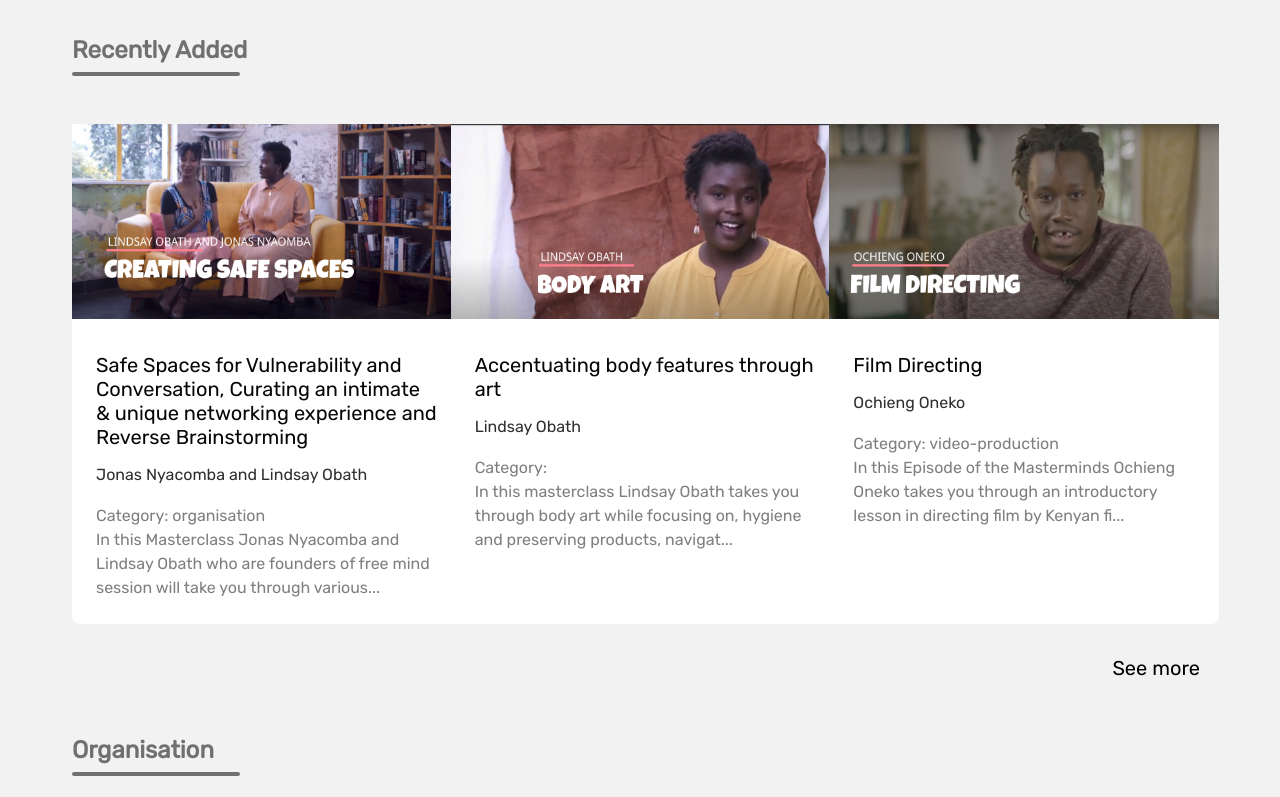
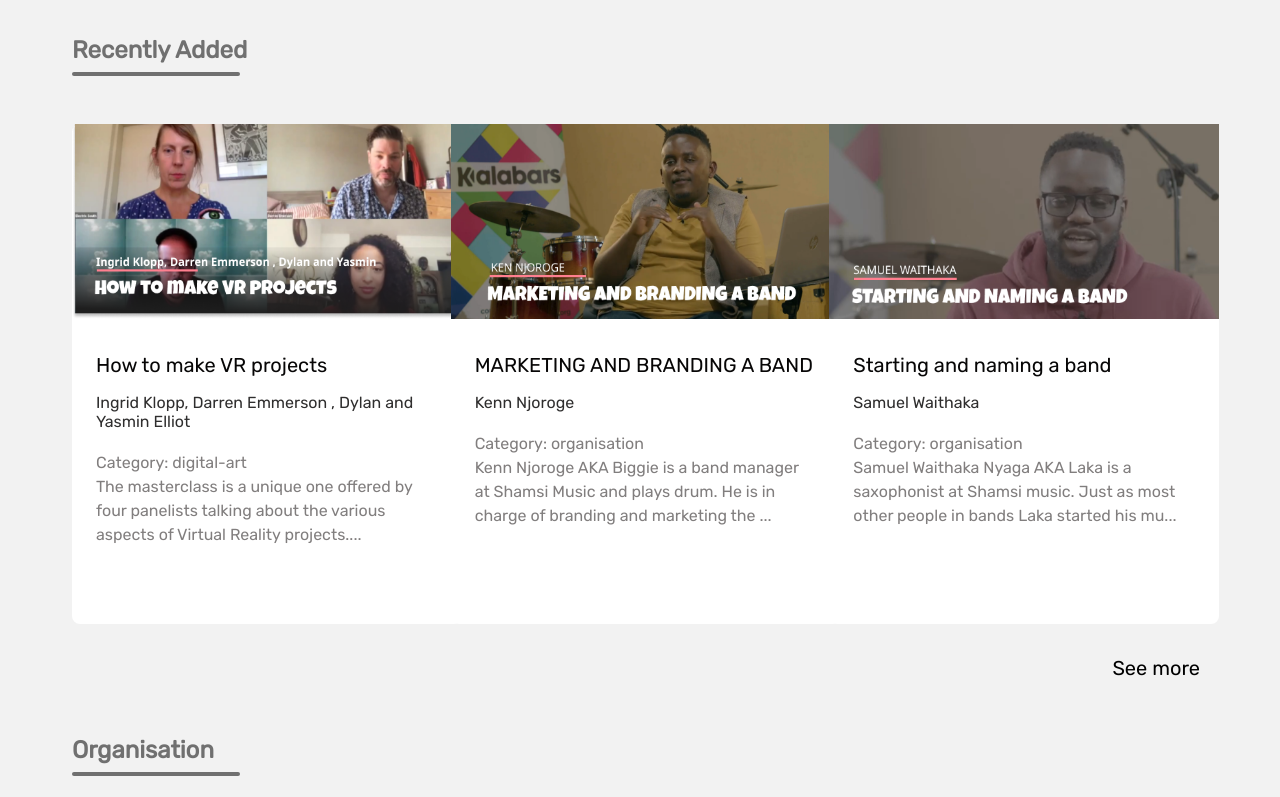
Before and after one commit to zidanegimiga/SomaSanaa, a Next.js app: page / in a window 1280 px wide. Shown: the part 566-1363 px from the top of the page. Built offline with nearby package versions, Linux system fonts and the light colour scheme.

Commit message:
feat: categorize videos according time added

```diff
--- a/data.js
+++ b/data.js
@@ -158,7 +158,7 @@ export const masterClassesData = [
         description: "Kip Ketter is a creative producer who has scaled the heights in the creative sector through pushing onto his dreams. He studied in South Africa and after coming back to Kenya he has grown to be a strategist, a brand developer and a creative content producer. In this masterclass Kip Ketter takes you through the dynamics of the gig economy and networking within it.",
         youtubeEmbedID: "0_Awn46Ad1g",
         poster: "/gigEconomy.png",
-        category: "organisation"
+        category: "organisation",
     },
     {
         id: "HaDO6ySV7rc",
@@ -167,7 +167,8 @@ export const masterClassesData = [
         description: "The masterclass is a unique one offered by four panelists talking about the various aspects of Virtual Reality projects. The panelist are Ingrid Klopp from Electric south based in Cape town South Africa, Darren Emmerson from the UK who works in VR and Augmented Reality, Dylan based in South Africa and is a documentary film maker and a lecturer at the university of Cape town and Yasmin Elliot an immersive content production director and a co-founder of a company called Bokker based in New York. The panelist takes you through a nearly one hour long of sharing of concepts and ideas on the Virtual reality technology that includes the gadgets and to the production concepts.",
         youtubeEmbedID: "HaDO6ySV7rc",
         poster: "/vrProjects.png",
-        category: "digital-art"
+        category: "digital-art",
+        new: true
     },
     {
         id: "1YB3-jztJ1M",
@@ -176,7 +177,8 @@ export const masterClassesData = [
         description: "Kenn Njoroge AKA Biggie is a band manager at Shamsi Music and plays drum. He is in charge of branding and marketing the band with an experience of over 8 years. In this part of the masterclass he shares the Shamsi success in branding and marketing that has made the band scale the far they reached.",
         youtubeEmbedID: "1YB3-jztJ1M",
         poster: "/marketingABrand.png",
-        category: "organisation"
+        category: "organisation",
+        new: true
     },
     {
         id: "mqQrpFyijJY",
@@ -185,7 +187,8 @@ export const masterClassesData = [
         description: "Samuel Waithaka Nyaga AKA Laka is a saxophonist at Shamsi music. Just as  most other people in bands Laka started his music career in a church band. He has been with Shamsi band for twenty years. In this masterclass Laka takes you through how to start a band and naming a band.",
         youtubeEmbedID: "mqQrpFyijJY",
         poster: "/makingABand.png",
-        category: "organisation"
+        category: "organisation",
+        new: true
     },
     {
         id: "mqQrpFyijJY",
@@ -194,7 +197,8 @@ export const masterClassesData = [
         description: "In film production, location scouting is finding places to shoot commercials, television shows, or movies. In this master class Matrid Nyaga goes through best practices when searching for interior or exterior venues to serve as the setting for scenes depicted in a script.",
         youtubeEmbedID: "mqQrpFyijJY",
         poster: "/locationScouting.png",
-        category: "video-production"
+        category: "video-production",
+        new: true
     },
     {
         id: "0iWCW6XELdk",
@@ -203,7 +207,8 @@ export const masterClassesData = [
         description: "Alan Oyugi is a Kenyan film actor and director who has worked on several projects mainly in the are of local TV dramas and soap operas and comedies such as Jane and Abel which was aired on Maisha Magic, Mama Digital and Mjinga na Mshenzi a kiswahili comedy both for Ebru Tv. He has also produced and directed several documentaries on environmental issues, an area he is very passionate about. He released the film Plastics are For ever just as Kenya was implementing a ban on single use plastic. They have shown this film around the world as a showcase of what efforts are being made to eradicate ocean plastic on the east African coast. He is a father of two adult children",
         youtubeEmbedID: "0iWCW6XELdk",
         poster: "/directing.png",
-        category: "video-production"
+        category: "video-production",
+        new: true
     },
     {
         id: "pxmP_Q3HQnY",
@@ -212,7 +217,8 @@ export const masterClassesData = [
         description: "In this masterclass Robert Munuku who is a visual artists, filmmaker and writer, takes you through writing for film or creative writing for film looking at important aspects in the writing for film. He talks about how to develop a story idea to come up with something that is original, the storytelling process, story boarding and genres in storytelling for film and screen plays.",
         youtubeEmbedID: "pxmP_Q3HQnY",
         poster: "/independentFilmMaking.png",
-        category: "video-production"
+        category: "video-production",
+        new: true
     },
     {
         id: "lWpg87cHWW4",
@@ -221,6 +227,7 @@ export const masterClassesData = [
         description: "Shishi is a prolific vibe curator in the Nairobi scene, setting fire across many dance floors and stages alike. Never remaining predictable, you can find her playing anything from R&B/Soul to Afro beats, Electro-Funk to Future Beats, Afro House to Hip-Hop, Reggaeton to Dancehall, but most importantly known for pioneering Kenyan talent across the globe. She has opened for Burna Boy, IAMDDB, Karun, Tay Iwar, among others and performed at major events such as Africa Nouveau Festival, Kilifi New Year Festival and The Nest Collectives 'Strictly Silk' all more than twice! In this class, Shishi talks about her DJ process before the pre, during and post-performance. This includes but isn't limited to topics such as playlisting, reading a crowd, show flow and DJ styles. Further, she dives into her journey to becoming one of the top female DJs in East Africa. Its a practical and engaging session with demonstrations where needed, keeping it lively and fun",
         youtubeEmbedID: "lWpg87cHWW4",
         poster: "/badDj.png",
-        category: "music"
+        category: "music",
+        new: true
     },
 ]
--- a/src/features/Home/Classes/Classes.tsx
+++ b/src/features/Home/Classes/Classes.tsx
@@ -11,6 +11,7 @@ interface payLoadProps {
   youtubeEmbedID: string;
   poster: string;
   category: string;
+  new?: boolean;
 }
 
 interface classesProps {
@@ -35,6 +36,10 @@ const Classes = ({ data, category, categoryTitle }: classesProps) => {
   const payload = data.filter((entry) => {
     return entry.category === category;
   });
+
+  const newVideos = data.filter((entry) => {
+    return entry.new === true;
+  })
 
   if (category) {
     return (
@@ -66,7 +71,7 @@ const Classes = ({ data, category, categoryTitle }: classesProps) => {
         <h2>{categoryTitle}</h2>
         <div className={style.horizontalLine}></div>
         <div className={style.ClassesContainer}>
-          {data?.slice(0, next)?.map((lesson, index) => (
+          {newVideos?.slice(0, next)?.map((lesson, index) => (
             <div key={index}>
               <ClassCard data={lesson} />
             </div>
--- a/src/pages/index.tsx
+++ b/src/pages/index.tsx
@@ -17,7 +17,7 @@ export default function Index({ payload, id }) {
       <Hero payload={payload}/>
       <Suspense>
         <div className={styles.classesWrapper}>
-          <Classes data={payload} categoryTitle="Recently Added"/>
+          <Classes data={payload} categoryTitle="Recently Added" />
           <Classes data={payload} categoryTitle="Organisation" category="organisation"/>
           <Classes data={payload} categoryTitle="Video Production" category="video-production"/>
           <Classes data={payload} categoryTitle="Music" category="music"/>
```
